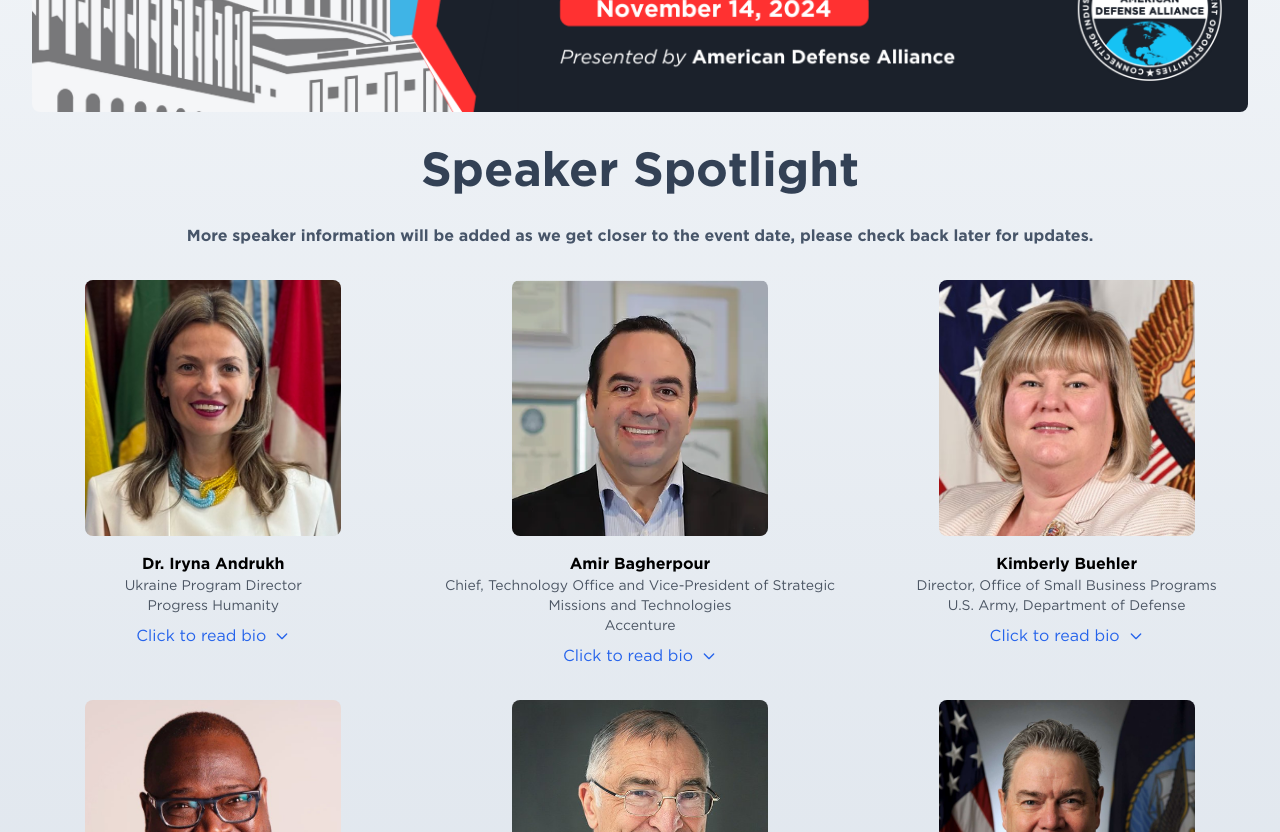
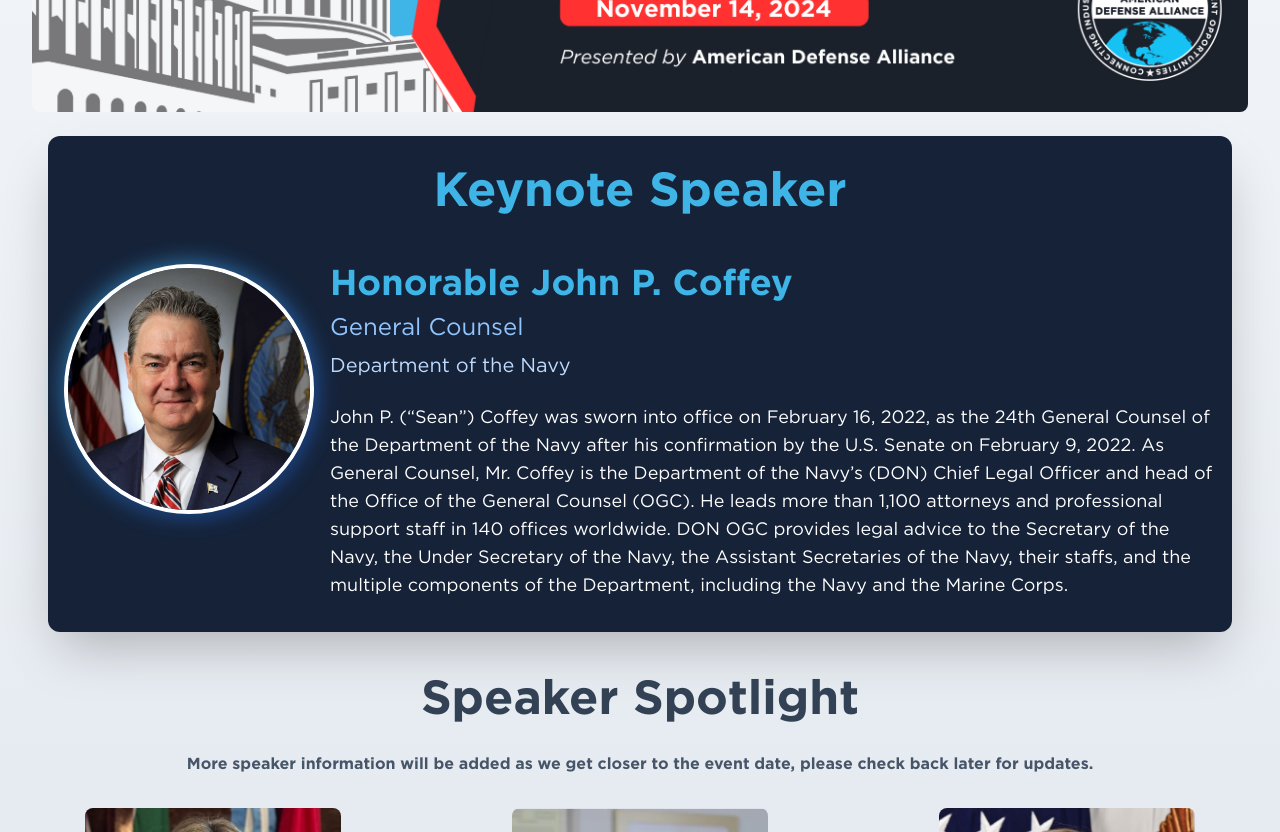
Before and after one commit to masonym/ada-website, a Next.js app: page /events/2025-defense-industry-forecast/speakers in a window 1280 px wide. Shown: the part 620-1452 px from the top of the page. Built offline with nearby package versions, Linux system fonts and the light colour scheme.

Commit message:
Updated keynote speaker layout

```diff
--- a/src/app/components/KeynoteSpeaker.tsx
+++ b/src/app/components/KeynoteSpeaker.tsx
@@ -16,31 +16,29 @@ const KeynoteSpeaker: React.FC<KeynoteSpeakerProps> = ({ eventId }) => {
 
   return (
     <section className="bg-navy-500 text-white mb-8 py-8 px-4 rounded-xl shadow-2xl">
-      <div className="max-w-6xl mx-auto">
+      <div className="max-w-4xl mx-auto">
         <h2 className="text-3xl sm:text-4xl lg:text-5xl font-bold text-center mb-8 sm:mb-12 text-lightBlue-400">Keynote Speaker</h2>
-        <div className="flex flex-col items-center md:flex-row md:items-start">
-          <div className="mb-8 md:mb-0 mr-4 flex-shrink-0">
-            <div className="relative">
+        <div className="flex flex-col items-center">
+          <div className="relative mb-8">
             <div className="absolute inset-0 bg-gradient-to-br from-lightBlue-400 to-blue-600 rounded-full opacity-75 blur-md"></div>
             <Image
               src={keynoteSpeaker.image}
               alt={keynoteSpeaker.name}
-                width={250}
-                height={250}
+              width={300}
+              height={300}
               className="rounded-full relative z-10 border-4 border-white shadow-lg"
             />
           </div>
+          <div className="text-center max-w-2xl">
+            <h3 className="text-2xl sm:text-3xl lg:text-4xl font-bold mb-2 text-white-400">{keynoteSpeaker.name}</h3>
+            <p className="text-xl sm:text-2xl mb-2 text-red-400">{keynoteSpeaker.position}</p>
+            <p className="text-lg sm:text-xl mb-6 text-blue-300">{keynoteSpeaker.company}</p>
           </div>
-          <div className="text-center md:text-left flex-grow">
-            <h3 className="text-2xl sm:text-3xl lg:text-4xl font-bold mb-2 text-lightBlue-400">{keynoteSpeaker.name}</h3>
-            <p className="text-xl sm:text-2xl mb-2 text-blue-300">{keynoteSpeaker.position}</p>
-            <p className="text-lg sm:text-xl mb-6 text-blue-200">{keynoteSpeaker.company}</p>
+        </div>
         <div
-              className="text-base sm:text-lg leading-relaxed max-w-none"
+          className="text-base text-center sm:text-lg leading-relaxed max-w-3xl mx-auto mt-8"
           dangerouslySetInnerHTML={{ __html: keynoteSpeaker.bio.substring(0, 800) }}
         />
-          </div>
-        </div>
       </div>
     </section>
   );
--- /dev/null
+++ b/src/app/components/KeynoteSpeakerSpotlight.tsx
@@ -0,0 +1,49 @@
+import React from 'react';
+import Image from 'next/image';
+import { SPEAKERS } from '@/constants/speakers';
+
+type KeynoteSpeakerProps = {
+  eventId: number;
+};
+
+const KeynoteSpeakerSpotlight: React.FC<KeynoteSpeakerProps> = ({ eventId }) => {
+  const eventSpeakers = SPEAKERS.find(event => event.id === eventId)?.speakers;
+  const keynoteSpeaker = eventSpeakers?.find(speaker => speaker.keynote);
+
+  if (!keynoteSpeaker) {
+    return null;
+  }
+
+  return (
+    <section className="bg-navy-500 text-white mb-8 py-8 px-4 rounded-xl shadow-2xl">
+      <div className="max-w-6xl mx-auto">
+        <h2 className="text-3xl sm:text-4xl lg:text-5xl font-bold text-center mb-8 sm:mb-12 text-lightBlue-400">Keynote Speaker</h2>
+        <div className="flex flex-col items-center md:flex-row md:items-start">
+          <div className="mb-8 md:mb-0 mr-4 flex-shrink-0">
+            <div className="relative">
+              <div className="absolute inset-0 bg-gradient-to-br from-lightBlue-400 to-blue-600 rounded-full opacity-75 blur-md"></div>
+              <Image
+                src={keynoteSpeaker.image}
+                alt={keynoteSpeaker.name}
+                width={250}
+                height={250}
+                className="rounded-full relative z-10 border-4 border-white shadow-lg"
+              />
+            </div>
+          </div>
+          <div className="text-center md:text-left flex-grow">
+            <h3 className="text-2xl sm:text-3xl lg:text-4xl font-bold mb-2 text-lightBlue-400">{keynoteSpeaker.name}</h3>
+            <p className="text-xl sm:text-2xl mb-2 text-blue-300">{keynoteSpeaker.position}</p>
+            <p className="text-lg sm:text-xl mb-6 text-blue-200">{keynoteSpeaker.company}</p>
+            <div
+              className="text-base sm:text-lg leading-relaxed max-w-none"
+              dangerouslySetInnerHTML={{ __html: keynoteSpeaker.bio.substring(0, 800) }}
+            />
+          </div>
+        </div>
+      </div>
+    </section>
+  );
+};
+
+export default KeynoteSpeakerSpotlight;
--- a/src/app/components/Speakers.tsx
+++ b/src/app/components/Speakers.tsx
@@ -1,6 +1,7 @@
 import { SPEAKERS } from '@/constants/speakers';
 import React, { useState, useRef } from 'react';
 import Image from 'next/image';
+import KeynoteSpeakerSpotlight from './KeynoteSpeakerSpotlight';
 
 type SpeakerProps = {
     event: EventProps;
@@ -63,6 +64,7 @@ const Speakers = ({ event, isAuthenticated, onRequestPassword }: SpeakerProps) =
 
     return (
         <div className="max-container flex flex-col items-center">
+            <KeynoteSpeakerSpotlight  eventId={event.id} />
             <h1 className="text-[48px] font-gotham font-bold mb-4 text-slate-700 text-center">Speaker Spotlight</h1>
             <p className="text-l font-bold text-center mb-8 text-slate-600">More speaker information will be added as we get closer to the event date, please check back later for updates.</p>
             <div className="grid gap-8 sm:grid-cols-1 md:grid-cols-2 lg:grid-cols-3 mx-4">
```
Lines whose indentation alone changed are shown as unchanged.
